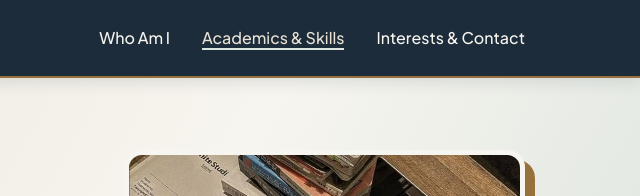
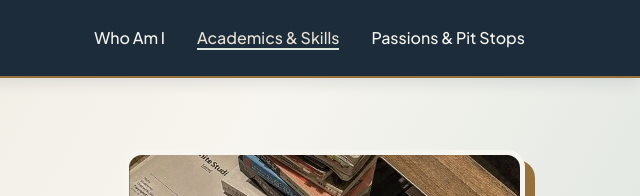
Before and after one commit to rajaniket2k07-coder/Portfolio-Website, a plain HTML site: page resume.html in a window 1280 px wide. Shown: the top 196 px of the page, 640-1280 px from the left. Drawn offline with nearby package versions, Linux system fonts and the light colour scheme; a web font is replaced by a local one.

Commit message:
Use consistent Passions & Pit Stops navigation label

```diff
--- a/resume.html
+++ b/resume.html
@@ -274,7 +274,7 @@
 						<li>
 							<a href="resume.html" class="active">Academics & Skills</a>
 						</li>
-						<li><a href="projects.html">Interests & Contact</a></li>
+						<li><a href="projects.html">Passions &amp; Pit Stops</a></li>
 					</ul>
 				</nav>
 			</div>
```
